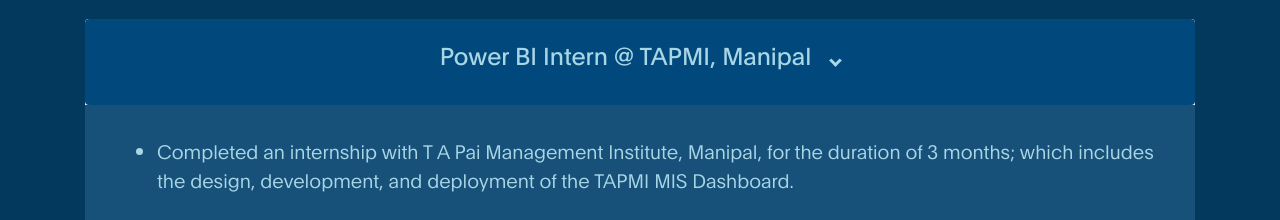
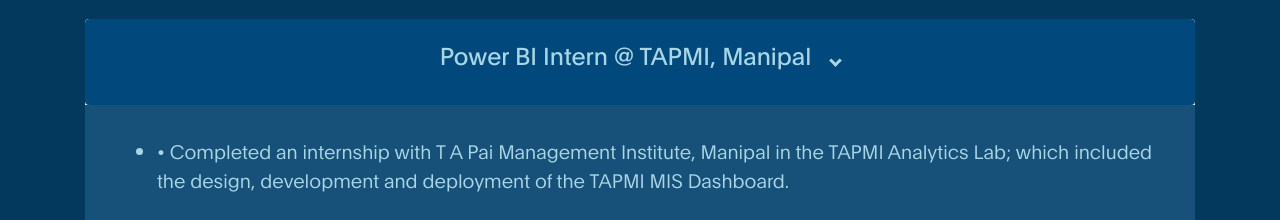
Before and after one commit to venkatportfolio/venkatportfolio.github.io, a plain HTML site: page index.html in a window 1280 px wide. Shown: the part 2140-2360 px from the top of the page. Drawn offline with Linux system fonts and the light colour scheme.

Commit message:
Update index.html

```diff
--- a/index.html
+++ b/index.html
@@ -320,7 +320,7 @@
                         <div id="collapseOne" class="collapse show" aria-labelledby="headingOne" data-parent="#accordionExample" style="background-color: #17517a; color: #A9D6E5;">
                           <div class="card-body" style="font-size: larger; font-weight: 100;">
                             <ul>
-                              <li>Completed an internship with T A Pai Management Institute, Manipal, for the duration of 3 months; which includes the design, development, and deployment of the TAPMI MIS Dashboard.</li><br>
+                              <li>• Completed an internship with T A Pai Management Institute, Manipal in the TAPMI Analytics Lab; which included the design, development and deployment of the TAPMI MIS Dashboard.</li><br>
                               <li>Deliverables included the deployed dashboards and relevant reports as per requirements from various functional groups of TAPMI.</li>
                           </ul>
                           </div>
```
